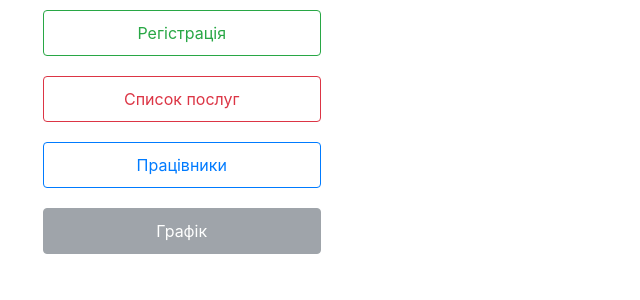
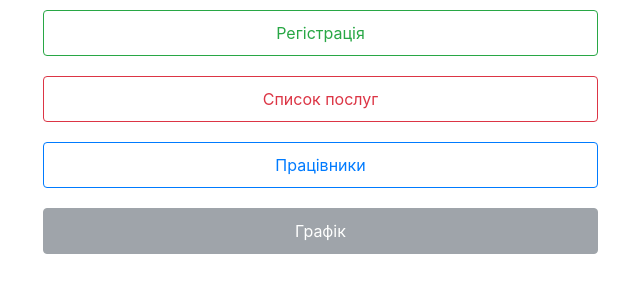
Before and after one commit to Bsokhatiuk/botRegistration, a Flask app: page / in a window 1280 px wide. Shown: the top 300 px of the page, without its empty margins (52-692 px from the left). Run offline with Flask 3, Linux system fonts and the light colour scheme; some libraries are stand-ins or nearby versions.

Commit message:
add style

```diff
--- a/templates/index.html
+++ b/templates/index.html
@@ -14,16 +14,16 @@ Form register
     <div class="center-block mx-auto">
     <ul class="nav flex-column">
   <li class="nav-item" >
-    <a class="btn btn-outline-success" href="/stepform" style="width:25%; margin: 10px; padding: 10px;">Регістрація</a>
+    <a class="btn btn-outline-success" href="/stepform" style="width:50%; margin: 10px; padding: 10px;">Регістрація</a>
   </li>
   <li class="nav-item">
-    <a class="btn btn-outline-danger" href="/service_list" style="width:25%; margin: 10px; padding: 10px;" >Список послуг</a>
+    <a class="btn btn-outline-danger" href="/service_list" style="width:50%; margin: 10px; padding: 10px;" >Список послуг</a>
   </li>
   <li class="nav-item">
-    <a class="btn btn-outline-primary" href="/employee_list" style="width:25%; margin: 10px; padding: 10px;" >Працівники</a>
+    <a class="btn btn-outline-primary" href="/employee_list" style="width:50%; margin: 10px; padding: 10px;" >Працівники</a>
   </li>
   <li class="nav-item">
-    <a class="btn btn-secondary disabled" href="#" style="width:25%; margin: 10px; padding: 10px;" >Графік</a>
+    <a class="btn btn-secondary disabled" href="#" style="width:50%; margin: 10px; padding: 10px;" >Графік</a>
   </li>
 </ul>
     </div>
```
Also changed, not shown: templates/employee_list.html (+4 -6 lines), sqlite.db.
